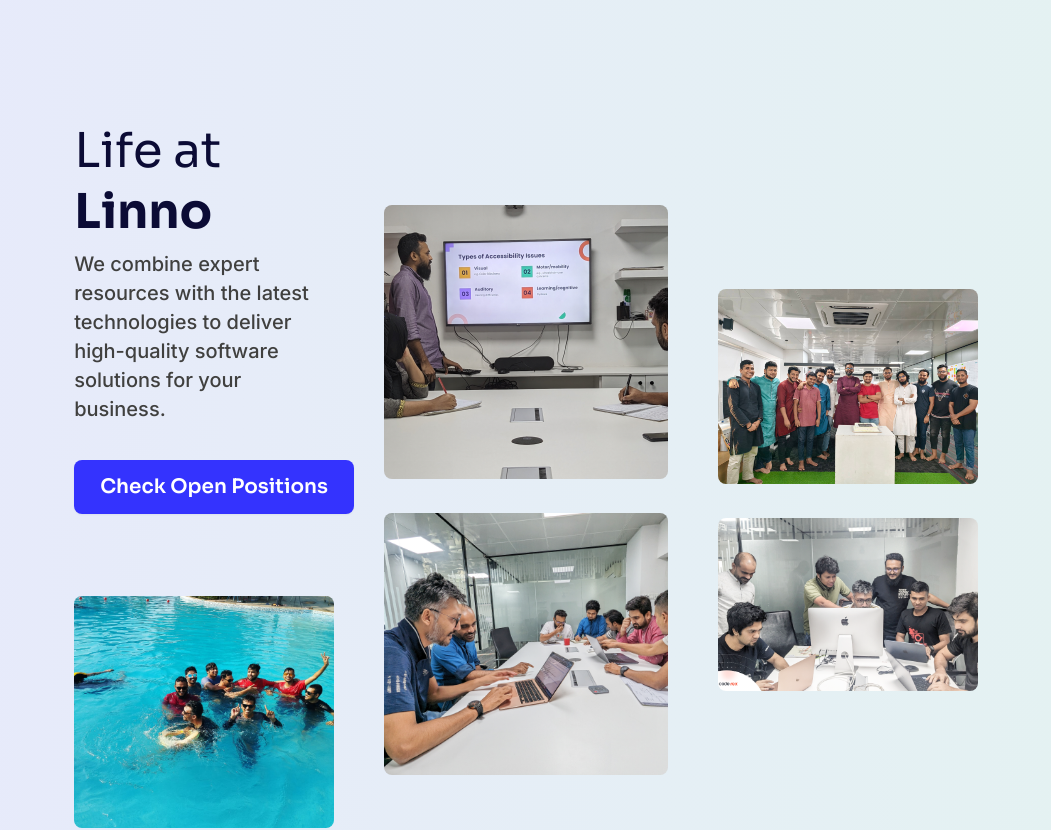
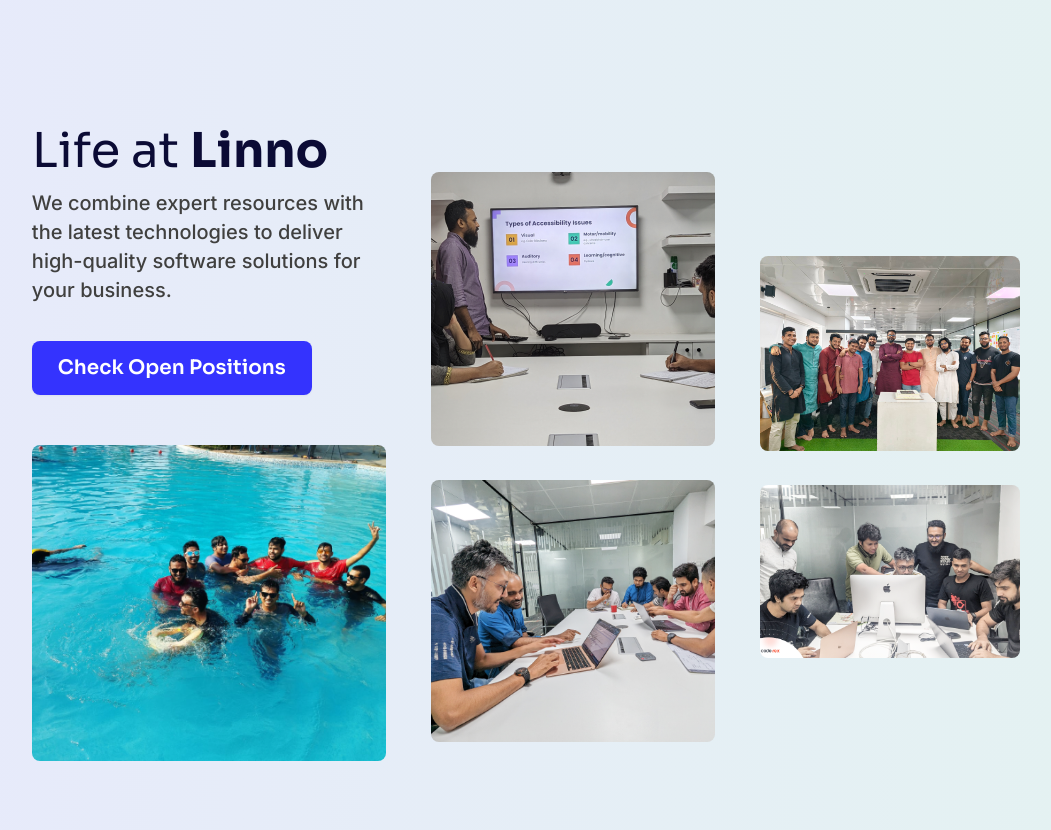
Before and after one commit to CODEREXLTD/Linno-website, a Next.js app: page / in a window 1280 px wide. Shown: the part 4152-4982 px from the top of the page, without its empty margins (107-1158 px from the left). Built offline with nearby package versions, Linux system fonts and the light colour scheme.

Commit message:
fix the feedback on life at linno section on home page

```diff
--- a/src/app/Content.jsx
+++ b/src/app/Content.jsx
@@ -256,9 +256,9 @@ const Content = () => {
 
 				{/* Life at Linno Section */}
 				<section className="w-full bg-[linear-gradient(90deg,#3433fe0f_0%,_#00c8530f_100%)] pt-[61px] sm:pt-[92px] lg:pt-[122px] pr-[28px] sm:pr-[42px] lg:pr-[56px] pb-[61px] sm:pb-[92px] lg:pb-[122px] pl-[28px] sm:pl-[42px] lg:pr-[56px]">
-					<div className="flex flex-col lg:flex-row gap-[25px] sm:gap-[38px] lg:gap-[50px] justify-center items-center w-full">
+					<div className="flex flex-col lg:flex-row gap-[25px] sm:gap-[38px] lg:gap-[45px] justify-center items-center w-full max-w-[1440px] mx-auto">
 						{/* Left Content */}
-						<div className="flex flex-col gap-[41px] sm:gap-[62px] lg:gap-[82px] justify-start items-center w-full lg:w-[22%] mb-[16px] sm:mb-[24px] lg:mb-[32px]">
+						<div className="flex flex-col gap-[41px] sm:gap-[62px] lg:gap-[50px] justify-start lg:items-start items-center w-full lg:w-[30%] mb-[16px] sm:mb-[24px] lg:mb-[32px]">
 							<div className="flex flex-col gap-[18px] sm:gap-[27px] lg:gap-[36px] justify-start items-start w-full">
 								<div className="flex flex-col gap-[4px] sm:gap-[6px] lg:gap-[8px] justify-start items-start w-full">
 									<h2 className="text-[36px] sm:text-[42px] lg:text-[48px] font-sora leading-[46px] sm:leading-[54px] lg:leading-[61px] text-[#0b0b35] w-auto">
```
